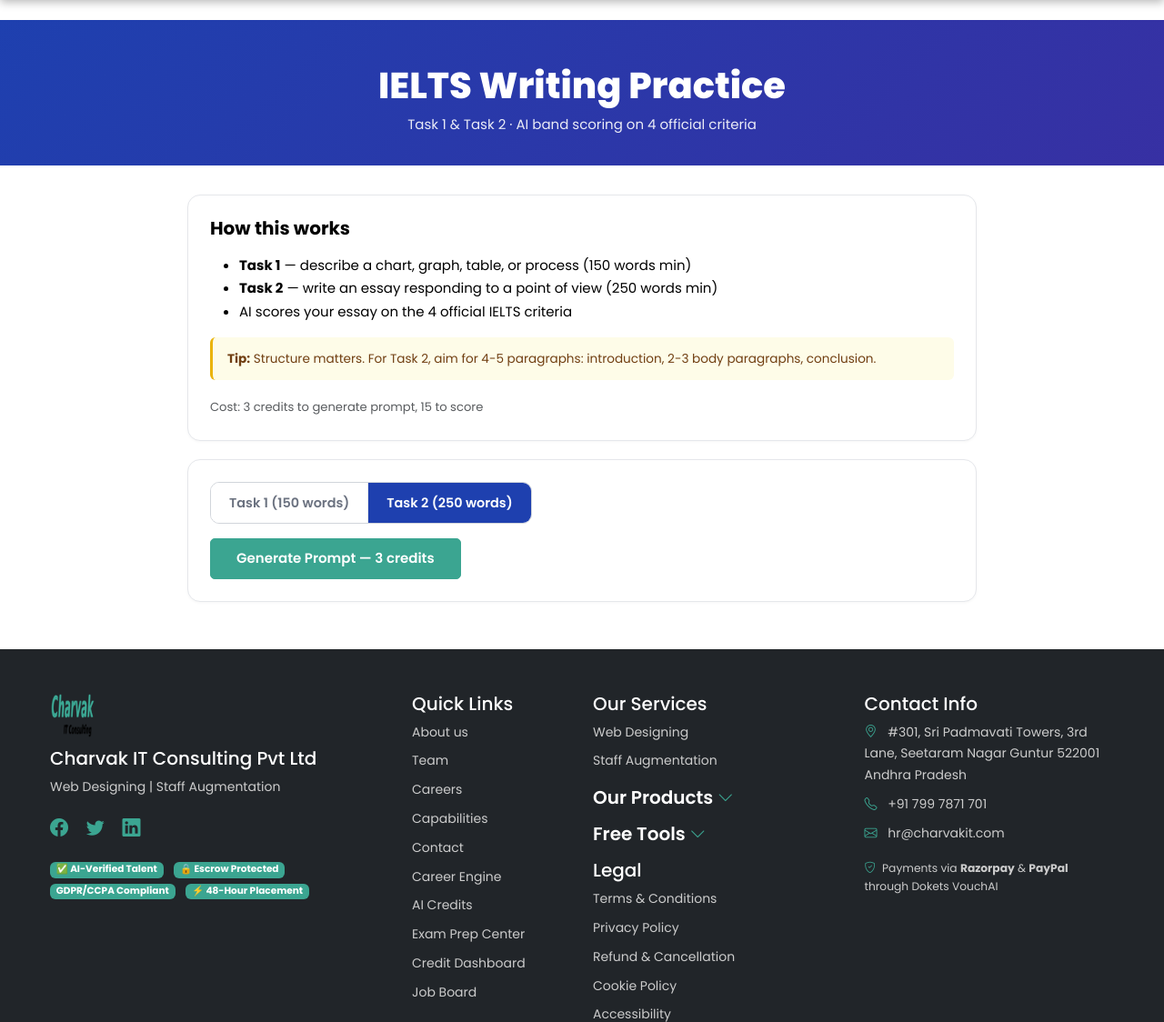
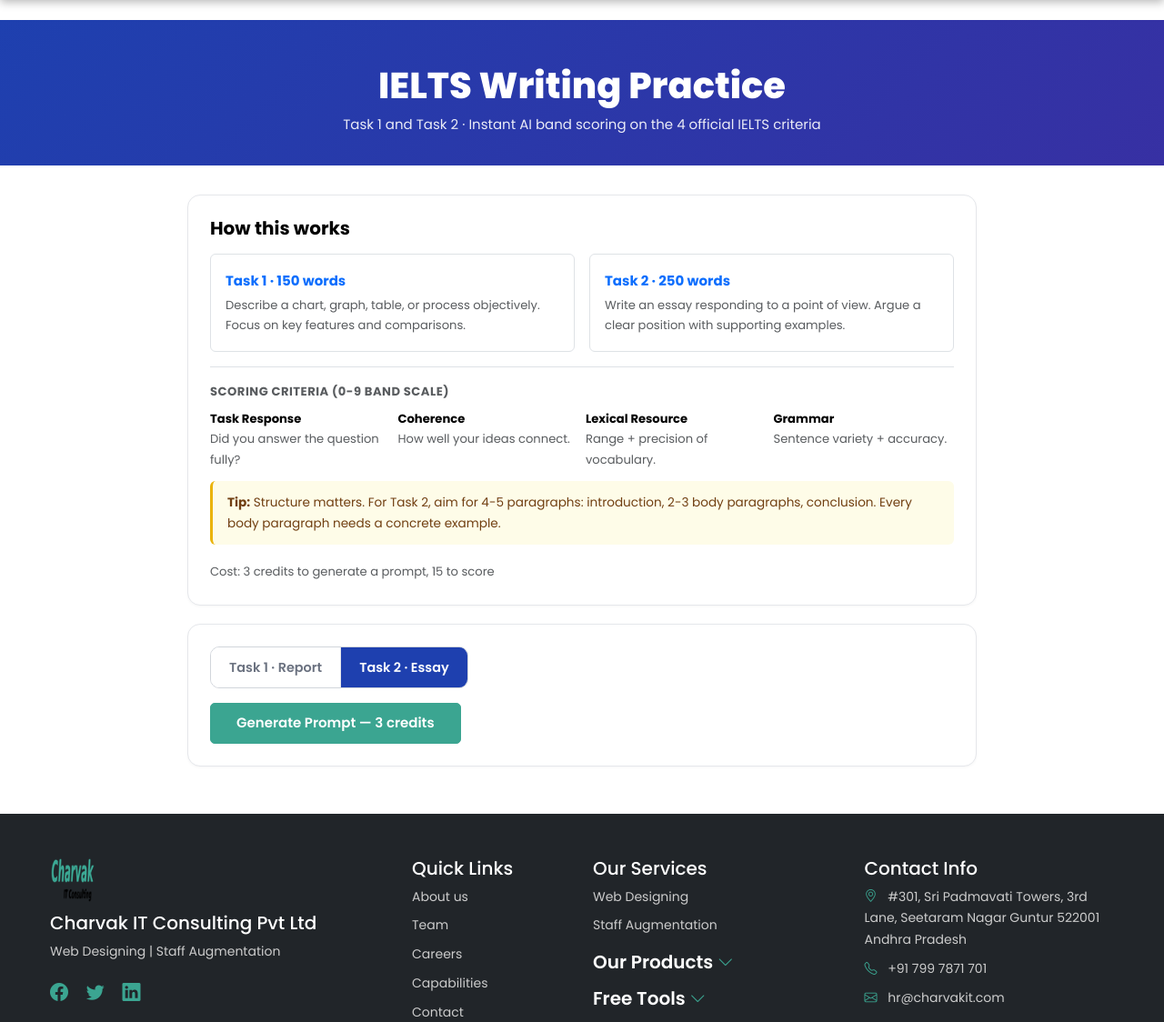
Before and after one commit to ashokdokets-cpu/charvakit-website, a Python web app: template templates/ielts-writing.html in a window 1280 px wide. Shown: the part 98-1222 px from the top of the page at 91% size. Run offline with Jinja, Linux system fonts and the light colour scheme; the template is opened without the code that fills it, so the values that code supplies are empty; some libraries are stand-ins or nearby versions.

Commit message:
polish(ielts-writing): richer copy + scoring criteria + visual polish

```diff
--- a/templates/ielts-writing.html
+++ b/templates/ielts-writing.html
@@ -25,12 +25,19 @@
   .iw-feedback-detail { color: #6b7280; font-size: 0.9rem; margin-top: 6px; line-height: 1.5; }
   .iw-tips { background: #fefce8; border-left: 3px solid #eab308; padding: 12px 16px; border-radius: 6px; font-size: 0.85rem; color: #713f12; margin-top: 12px; }
   .iw-loading { text-align: center; padding: 40px 20px; color: #6b7280; }
+  .iw-wordbar { height: 6px; background: #e5e7eb; border-radius: 999px; overflow: hidden; margin-top: 8px; }
+  .iw-wordbar-fill { height: 100%; transition: width 0.3s, background 0.3s; background: #d97706; }
+  .iw-wordbar-fill.ok { background: #10b981; }
+  .iw-idea-chip { display: inline-block; background: #eff6ff; color: #1e40af; border: 1px solid #bfdbfe; border-radius: 999px; padding: 6px 14px; margin: 4px 4px 4px 0; font-size: 0.85rem; }
+  .iw-criteria-block { background: #f9fafb; border: 1px solid #e5e7eb; border-radius: 10px; padding: 16px; margin-top: 8px; }
+  .iw-strength-list { background: #f0fdf4; border-left: 4px solid #10b981; padding: 12px 16px; border-radius: 6px; margin-top: 12px; }
+  .iw-improve-list { background: #fef2f2; border-left: 4px solid #dc2626; padding: 12px 16px; border-radius: 6px; margin-top: 12px; }
 </style>
 
 <div class="iw-hero">
   <div class="container text-center">
     <h1>IELTS Writing Practice</h1>
-    <p>Task 1 & Task 2 &middot; AI band scoring on 4 official criteria</p>
+    <p>Task 1 and Task 2 &middot; Instant AI band scoring on the 4 official IELTS criteria</p>
   </div>
 </div>
 
@@ -39,24 +46,44 @@
   <!-- Intro -->
   <div id="introCard" class="iw-card">
     <h5 class="fw-bold mb-3">How this works</h5>
-    <ul class="mb-3">
-      <li><strong>Task 1</strong> &mdash; describe a chart, graph, table, or process (150 words min)</li>
-      <li><strong>Task 2</strong> &mdash; write an essay responding to a point of view (250 words min)</li>
-      <li>AI scores your essay on the 4 official IELTS criteria</li>
-    </ul>
+    <div class="row g-3 mb-3">
+      <div class="col-md-6">
+        <div class="border rounded p-3 h-100">
+          <div class="fw-bold text-primary mb-1">Task 1 &middot; 150 words</div>
+          <div class="small text-muted">Describe a chart, graph, table, or process objectively. Focus on key features and comparisons.</div>
+        </div>
+      </div>
+      <div class="col-md-6">
+        <div class="border rounded p-3 h-100">
+          <div class="fw-bold text-primary mb-1">Task 2 &middot; 250 words</div>
+          <div class="small text-muted">Write an essay responding to a point of view. Argue a clear position with supporting examples.</div>
+        </div>
+      </div>
+    </div>
+
+    <div class="border-top pt-3">
+      <div class="small text-muted text-uppercase fw-bold mb-2" style="letter-spacing: 0.5px;">Scoring criteria (0-9 band scale)</div>
+      <div class="row g-2 small">
+        <div class="col-md-3"><strong>Task Response</strong><br><span class="text-muted">Did you answer the question fully?</span></div>
+        <div class="col-md-3"><strong>Coherence</strong><br><span class="text-muted">How well your ideas connect.</span></div>
+        <div class="col-md-3"><strong>Lexical Resource</strong><br><span class="text-muted">Range + precision of vocabulary.</span></div>
+        <div class="col-md-3"><strong>Grammar</strong><br><span class="text-muted">Sentence variety + accuracy.</span></div>
+      </div>
+    </div>
+
     <div class="iw-tips">
-      <strong>Tip:</strong> Structure matters. For Task 2, aim for 4-5 paragraphs: introduction, 2-3 body paragraphs, conclusion.
+      <strong>Tip:</strong> Structure matters. For Task 2, aim for 4-5 paragraphs: introduction, 2-3 body paragraphs, conclusion. Every body paragraph needs a concrete example.
     </div>
     <div class="mt-3">
-      <span class="text-muted small">Cost: 3 credits to generate prompt, 15 to score</span>
+      <span class="text-muted small">Cost: 3 credits to generate a prompt, 15 to score</span>
     </div>
   </div>
 
   <!-- Task selection + prompt -->
   <div id="taskCard" class="iw-card">
     <div class="iw-toggle">
-      <button id="task1Btn" onclick="selectTask(1)">Task 1 (150 words)</button>
-      <button id="task2Btn" class="active" onclick="selectTask(2)">Task 2 (250 words)</button>
+      <button id="task1Btn" onclick="selectTask(1)">Task 1 &middot; Report</button>
+      <button id="task2Btn" class="active" onclick="selectTask(2)">Task 2 &middot; Essay</button>
     </div>
 
     <div class="d-flex gap-2 align-items-center">
```
